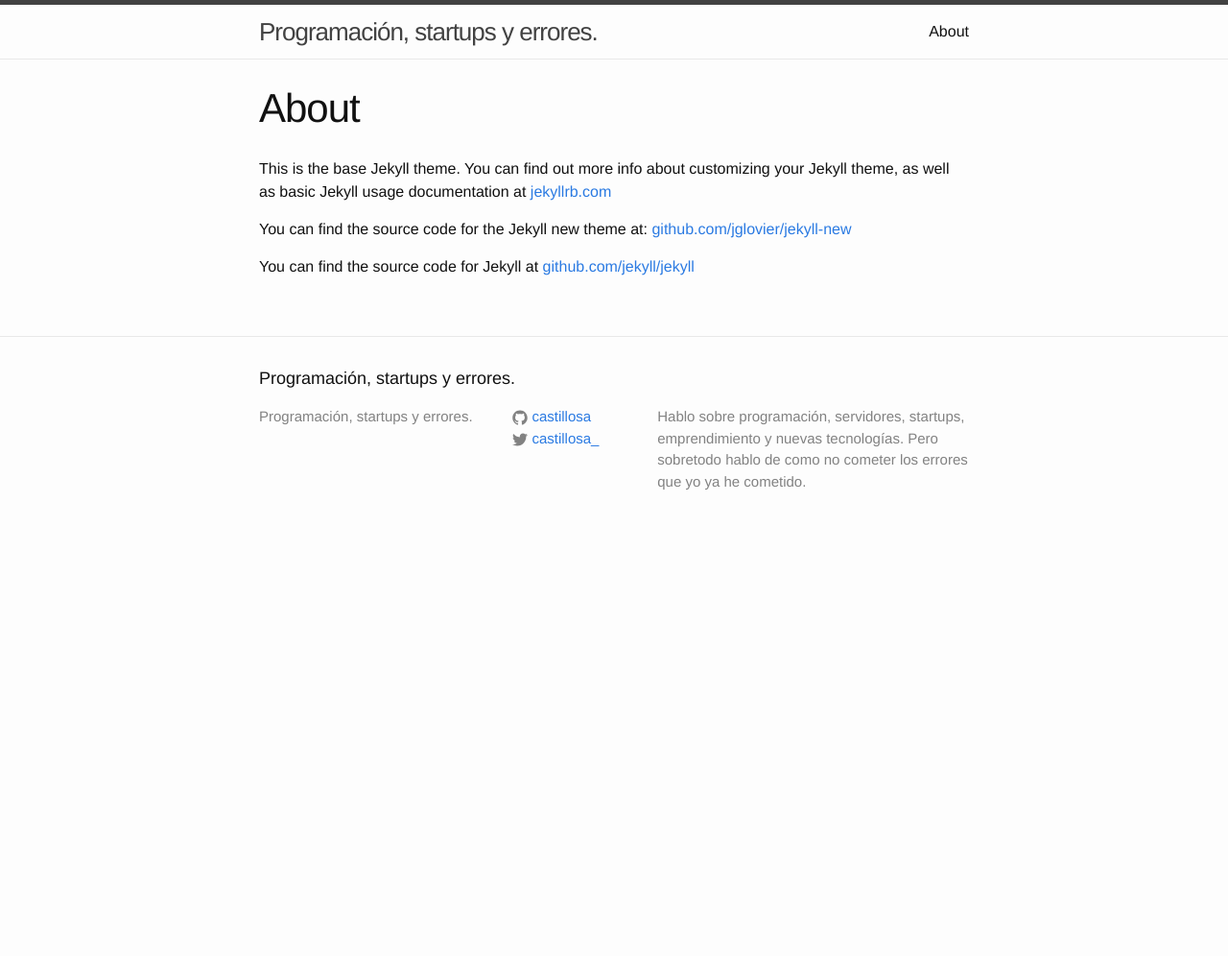
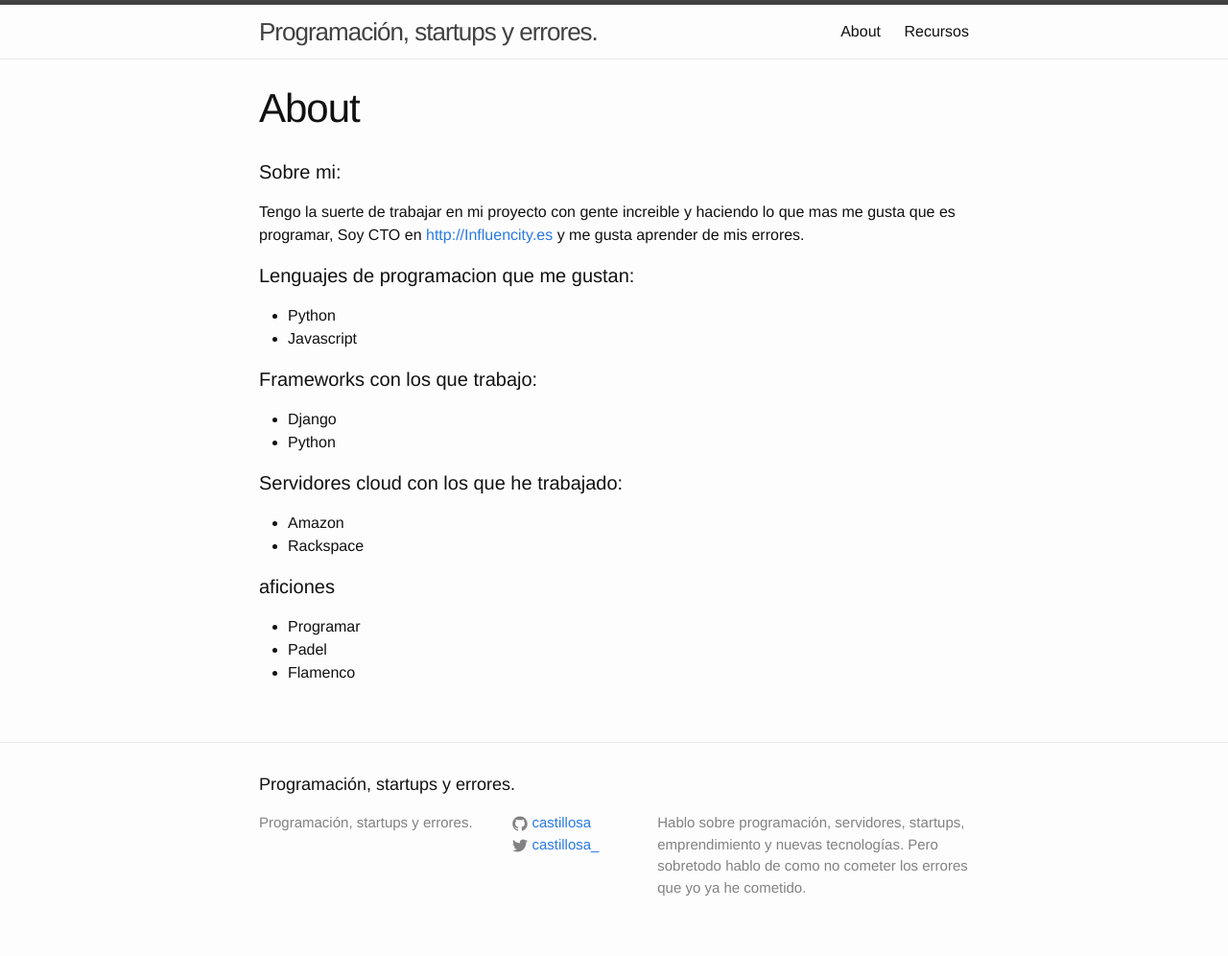
Before and after one commit to Castillosa/castillosa.github.io, a Jekyll site: the page built from about.md, in a window 1280 px wide. Shown: the whole page at 96% size. Built offline with Jekyll 4.4.1, drawn with Linux system fonts in a browser that asks for light colours; before the commit the page ends 900 px from its top, so only the background shows below that.

Commit message:
recursos

```diff
--- a/_includes/head.html
+++ b/_includes/head.html
@@ -5,7 +5,7 @@
 
   <title>{% if page.title %}{{ page.title }}{% else %}{{ site.title }}{% endif %}</title>
   <meta name="description" content="{% if page.excerpt %}{{ page.excerpt | strip_html | strip_newlines | truncate: 160 }}{% else %}{{ site.description }}{% endif %}">
-
+  <link rel="stylesheet" src='https://maxcdn.bootstrapcdn.com/bootstrap/3.3.5/css/bootstrap.min.css'>
   <link rel="stylesheet" href="{{ "/css/main.css" | prepend: site.baseurl }}">
   <link rel="canonical" href="{{ page.url | replace:'index.html','' | prepend: site.baseurl | prepend: site.url }}">
   <link rel="alternate" type="application/rss+xml" title="{{ site.title }}" href="{{ "/feed.xml" | prepend: site.baseurl | prepend: site.url }}" />
--- a/_includes/header.html
+++ b/_includes/header.html
@@ -20,6 +20,7 @@
           {% endif %}
         {% endfor %}
       </div>
+
     </nav>
 
   </div>
--- a/about.md
+++ b/about.md
@@ -4,8 +4,28 @@ title: About
 permalink: /about/
 ---
 
-This is the base Jekyll theme. You can find out more info about customizing your Jekyll theme, as well as basic Jekyll usage documentation at [jekyllrb.com](http://jekyllrb.com/)
+####Sobre mi:
+Tengo la suerte de trabajar en mi proyecto con gente increible y haciendo lo que
+mas me gusta que es programar, Soy CTO en <http://Influencity.es> y me gusta aprender
+de mis errores.
 
-You can find the source code for the Jekyll new theme at: [github.com/jglovier/jekyll-new](https://github.com/jglovier/jekyll-new)
+####Lenguajes de programacion que me gustan:
 
-You can find the source code for Jekyll at [github.com/jekyll/jekyll](https://github.com/jekyll/jekyll)
+* Python
+* Javascript
+
+####Frameworks con los que trabajo:
+
+* Django
+* Python
+
+####Servidores cloud con los que he trabajado:
+
+* Amazon
+* Rackspace
+
+####aficiones
+
+* Programar
+* Padel
+* Flamenco
```
Also changed, not shown: recursos.md (added, +38 -0 lines).
